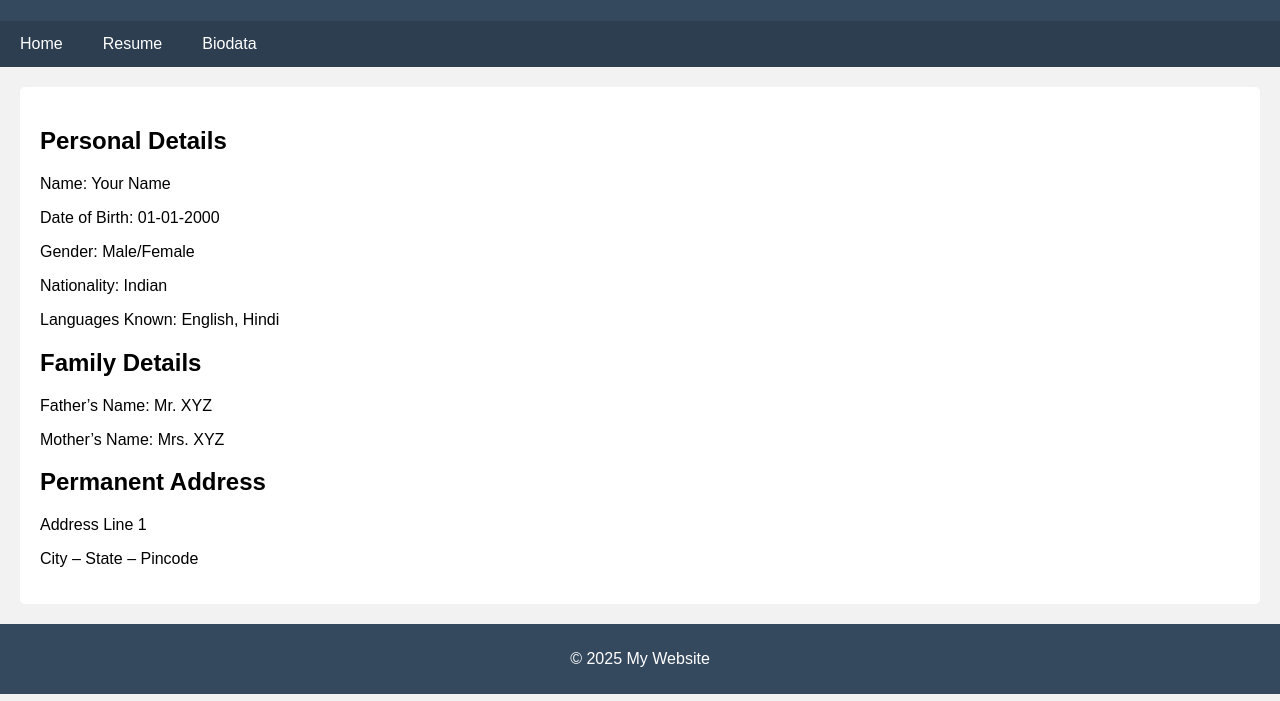
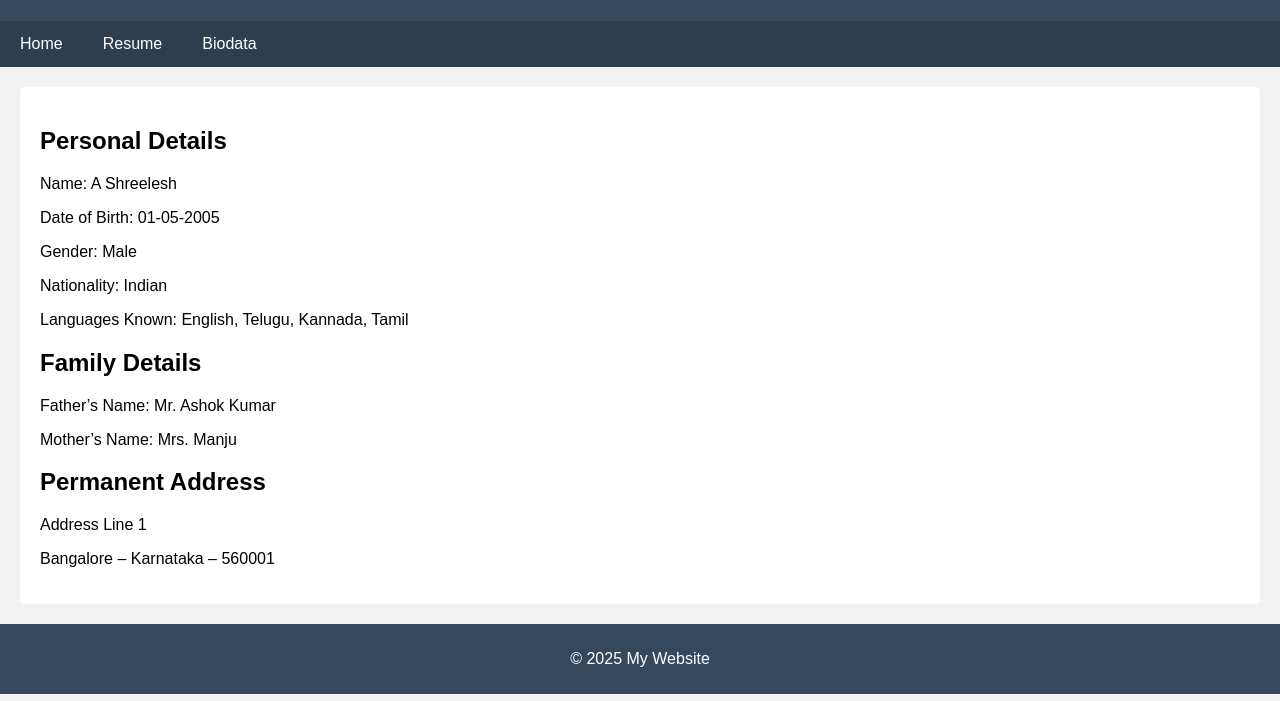
Before and after one commit to shreelesha/resume, a plain HTML site: page biodata.html in a window 1280 px wide. Shown: the part 99-800 px from the top of the page. Drawn offline with Linux system fonts and the light colour scheme.

Commit message:
Modify biodata with new personal information
Updated personal and family details in biodata.

```diff
--- a/biodata.html
+++ b/biodata.html
@@ -21,19 +21,19 @@
 
 <section>
     <h2>Personal Details</h2>
-    <p>Name: Your Name</p>
-    <p>Date of Birth: 01-01-2000</p>
-    <p>Gender: Male/Female</p>
+    <p>Name: A Shreelesh</p>
+    <p>Date of Birth: 01-05-2005</p>
+    <p>Gender: Male</p>
     <p>Nationality: Indian</p>
-    <p>Languages Known: English, Hindi</p>
+    <p>Languages Known: English, Telugu, Kannada, Tamil</p>
 
     <h2>Family Details</h2>
-    <p>Father’s Name: Mr. XYZ</p>
-    <p>Mother’s Name: Mrs. XYZ</p>
+    <p>Father’s Name: Mr. Ashok Kumar</p>
+    <p>Mother’s Name: Mrs. Manju</p>
 
     <h2>Permanent Address</h2>
     <p>Address Line 1</p>
-    <p>City – State – Pincode</p>
+    <p>Bangalore – Karnataka – 560001</p>
 </section>
 
 <footer>
```
